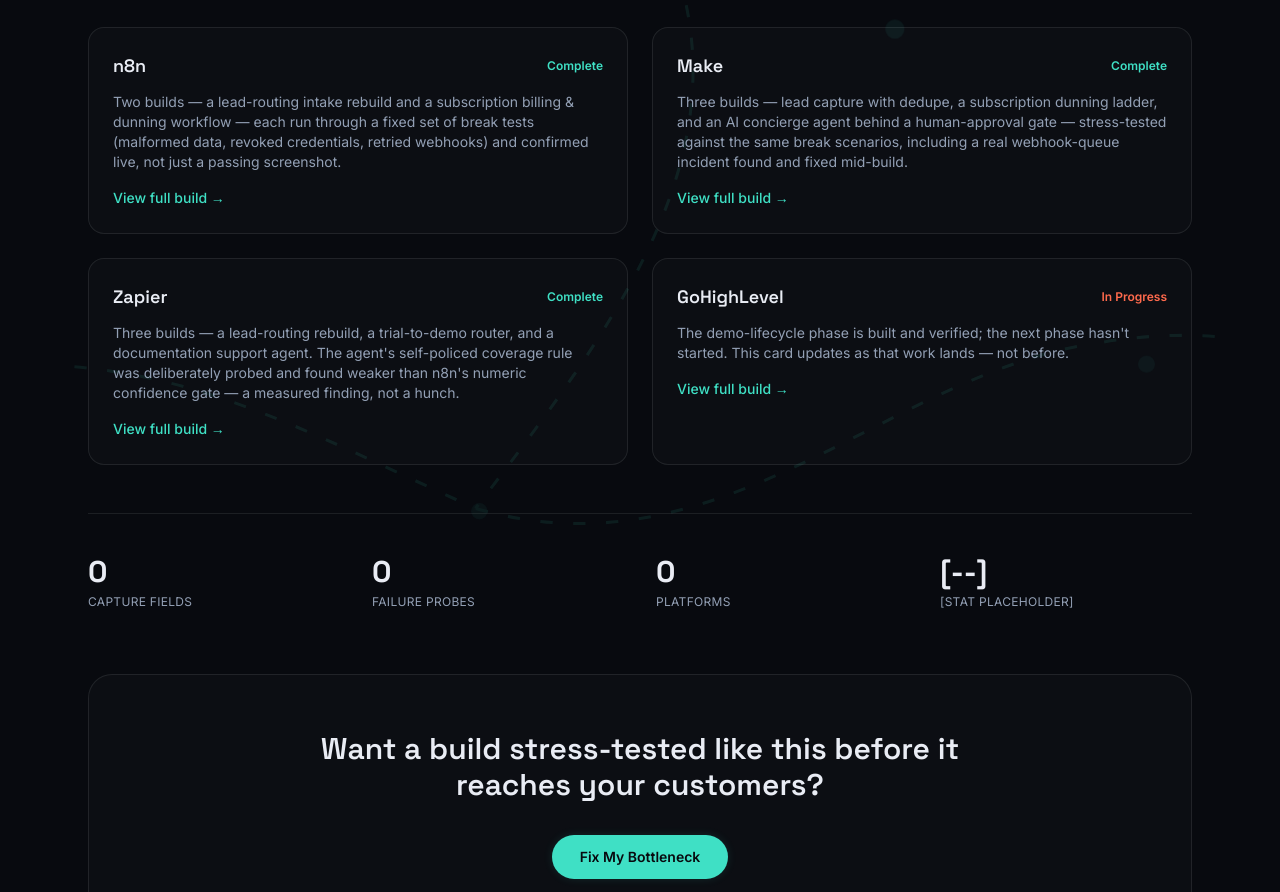
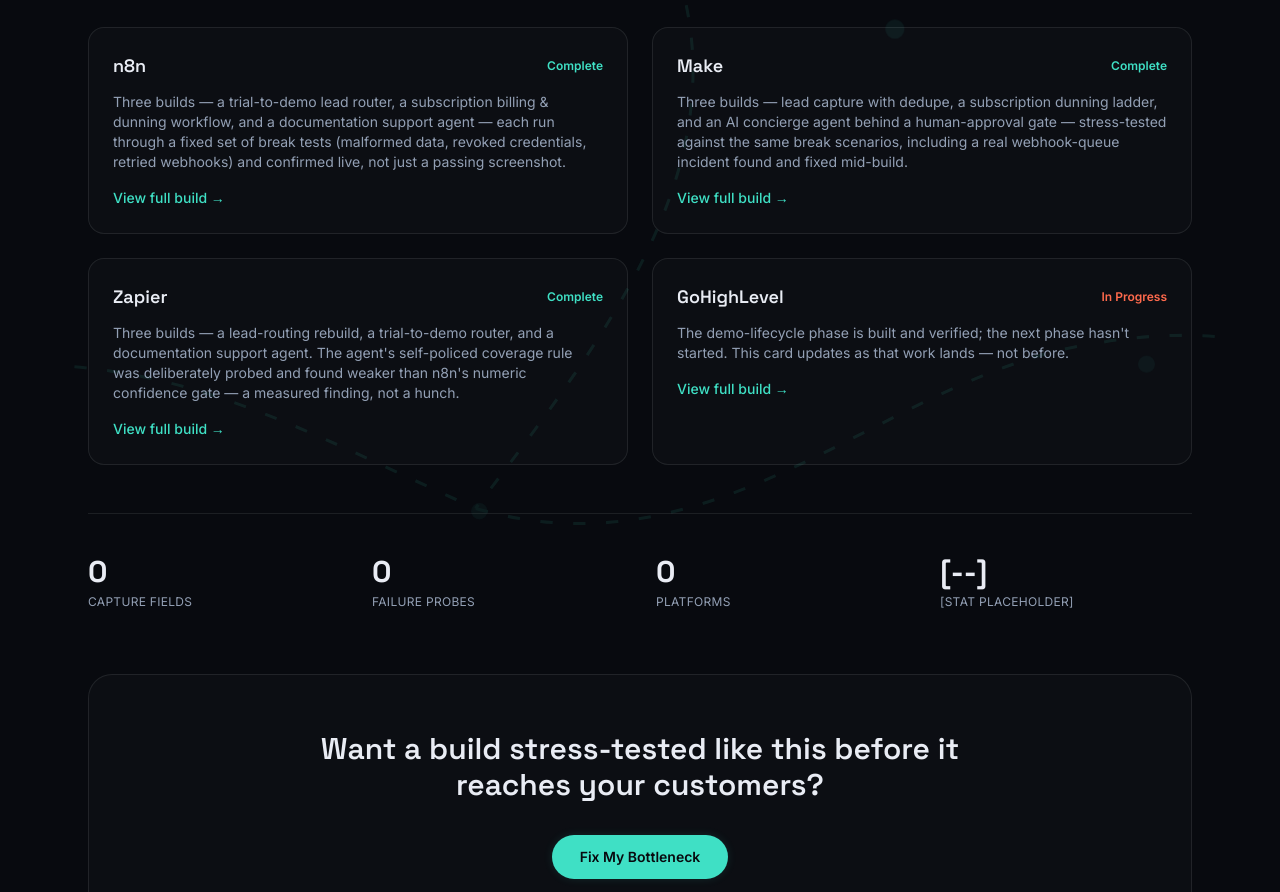
Before and after one commit to aaroneden0322/aarone-portfolio, a Next.js app: page / in a window 1280 px wide. Shown: the part 1609-2501 px from the top of the page. Built offline with nearby package versions, Linux system fonts and the light colour scheme.

Commit message:
Update Laneframe.tsx

```diff
--- a/src/components/site/Laneframe.tsx
+++ b/src/components/site/Laneframe.tsx
@@ -7,25 +7,29 @@
     name: "n8n",
     status: "Complete",
     statusColor: "text-circuit",
-    body: "Two builds — a lead-routing intake rebuild and a subscription billing & dunning workflow — each run through a fixed set of break tests (malformed data, revoked credentials, retried webhooks) and confirmed live, not just a passing screenshot.",
+    body: "Three builds — a trial-to-demo lead router, a subscription billing & dunning workflow, and a documentation support agent — each run through a fixed set of break tests (malformed data, revoked credentials, retried webhooks) and confirmed live, not just a passing screenshot.",
+    href: "/laneframe/n8n",
   },
   {
     name: "Make",
     status: "Complete",
     statusColor: "text-circuit",
     body: "Three builds — lead capture with dedupe, a subscription dunning ladder, and an AI concierge agent behind a human-approval gate — stress-tested against the same break scenarios, including a real webhook-queue incident found and fixed mid-build.",
+    href: "/#work",
   },
   {
     name: "Zapier",
     status: "Complete",
     statusColor: "text-circuit",
     body: "Three builds — a lead-routing rebuild, a trial-to-demo router, and a documentation support agent. The agent's self-policed coverage rule was deliberately probed and found weaker than n8n's numeric confidence gate — a measured finding, not a hunch.",
+    href: "/#work",
   },
   {
     name: "GoHighLevel",
     status: "In Progress",
     statusColor: "text-flow",
     body: "The demo-lifecycle phase is built and verified; the next phase hasn't started. This card updates as that work lands — not before.",
+    href: "/#work",
   },
 ];
 
@@ -87,7 +91,7 @@
               </div>
               <p className="mt-3 text-sm text-ink-muted">{p.body}</p>
               <a
-                href="#work"
+                href={p.href}
                 className="mt-4 inline-block text-sm font-medium text-circuit hover:underline"
               >
                 View full build →
```
